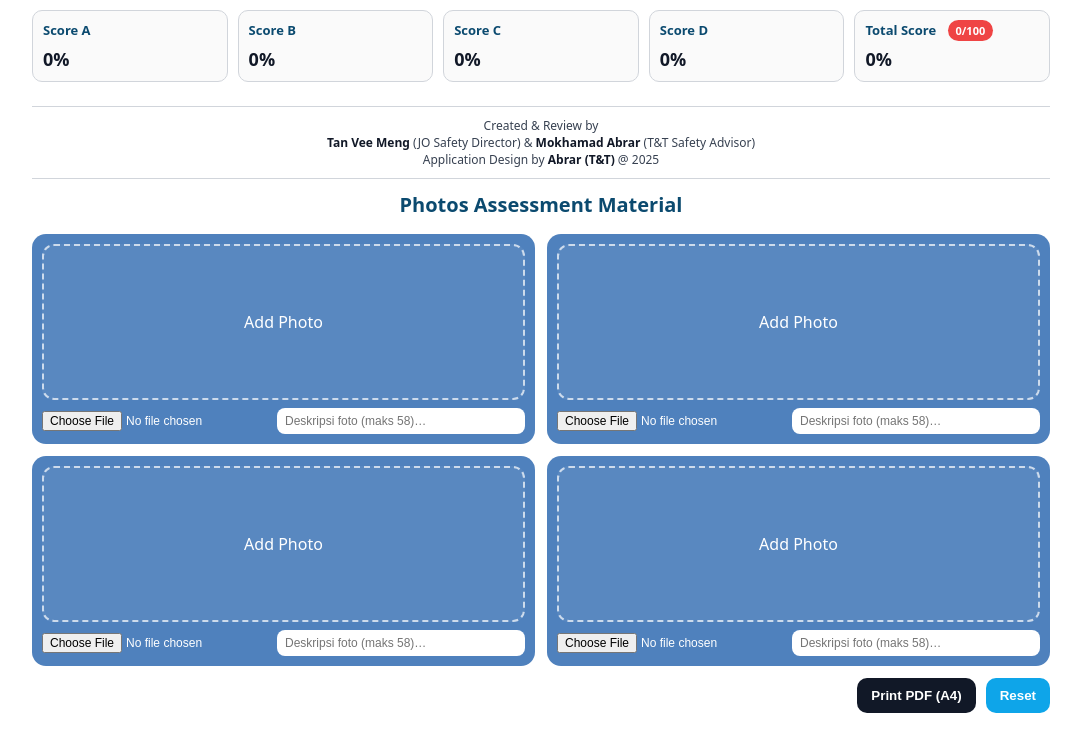
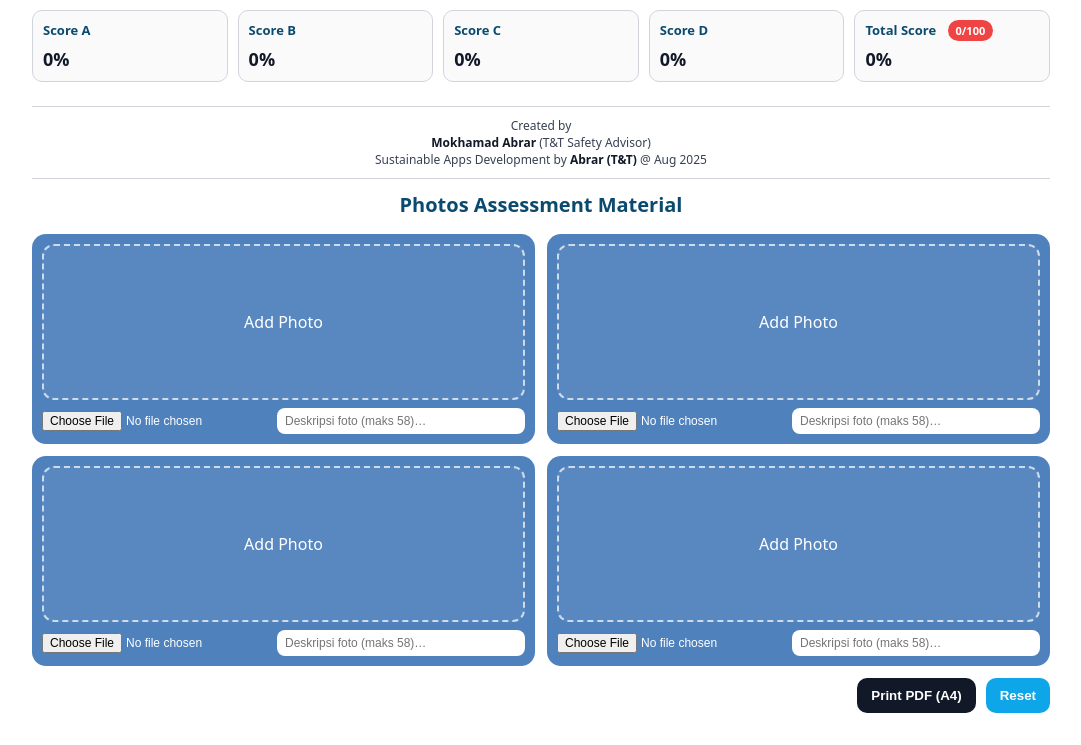
Before and after one commit to mokhamadabrar/inspectsite, a plain HTML site: page mat-handling.html in a window 1280 px wide. Shown: the part 2211-2956 px from the top of the page, without its empty margins (99-1180 px from the left). Drawn offline with Linux system fonts and the light colour scheme.

Commit message:
Update mat-handling.html

```diff
--- a/mat-handling.html
+++ b/mat-handling.html
@@ -3,7 +3,7 @@
 <head>
 <meta charset="utf-8"/>
 <meta name="viewport" content="width=device-width, initial-scale=1"/>
-<title>Material Handling Checklist — Final v7</title>
+<title>Material Handling Checklist v01</title>
 <style>
   :root{
     --brand:#6a1b9a; --row:#f7f9fc; --header:#0ea5e9; --border:#d1d5db;
@@ -435,9 +435,9 @@
   <!-- Footer (diletakkan sebelum halaman Foto saat print) -->
   <div class="footer" role="contentinfo">
     <div class="line"></div>
-    <div>Created &amp; Review by</div>
-    <div><b>Tan Vee Meng</b> (JO Safety Director) &amp; <b>Mokhamad Abrar</b> (T&amp;T Safety Advisor)</div>
-    <div>Application Design by <b>Abrar (T&amp;T)</b> @ 2025</div>
+    <div>Created by</div>
+    <div><b>Mokhamad Abrar</b> (T&amp;T Safety Advisor)</div>
+    <div>Sustainable Apps Development by <b>Abrar (T&amp;T)</b> @ Aug 2025</div>
   </div>
 
   <!-- Garis tambahan di bawah footer (sesuai instruksi) -->
```
